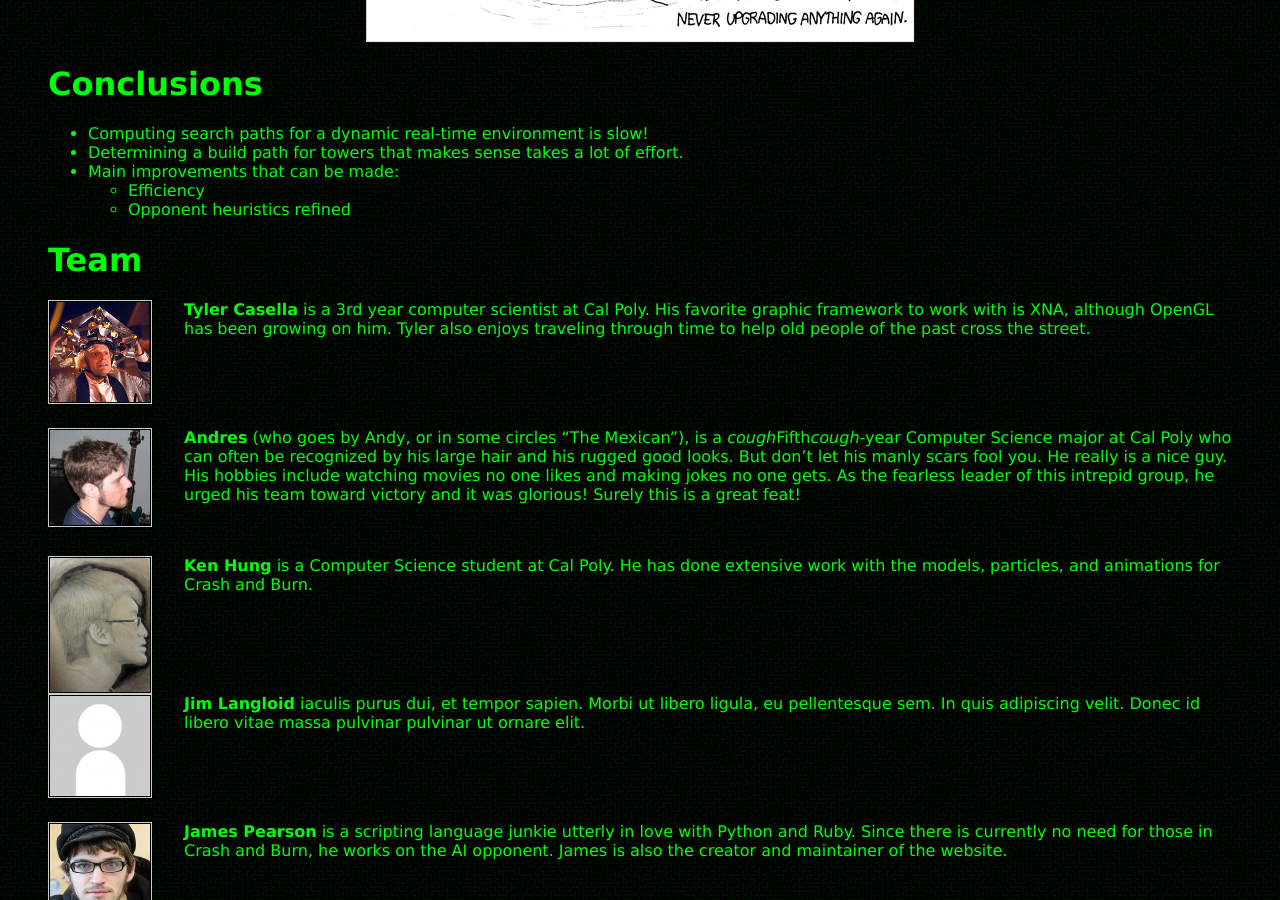
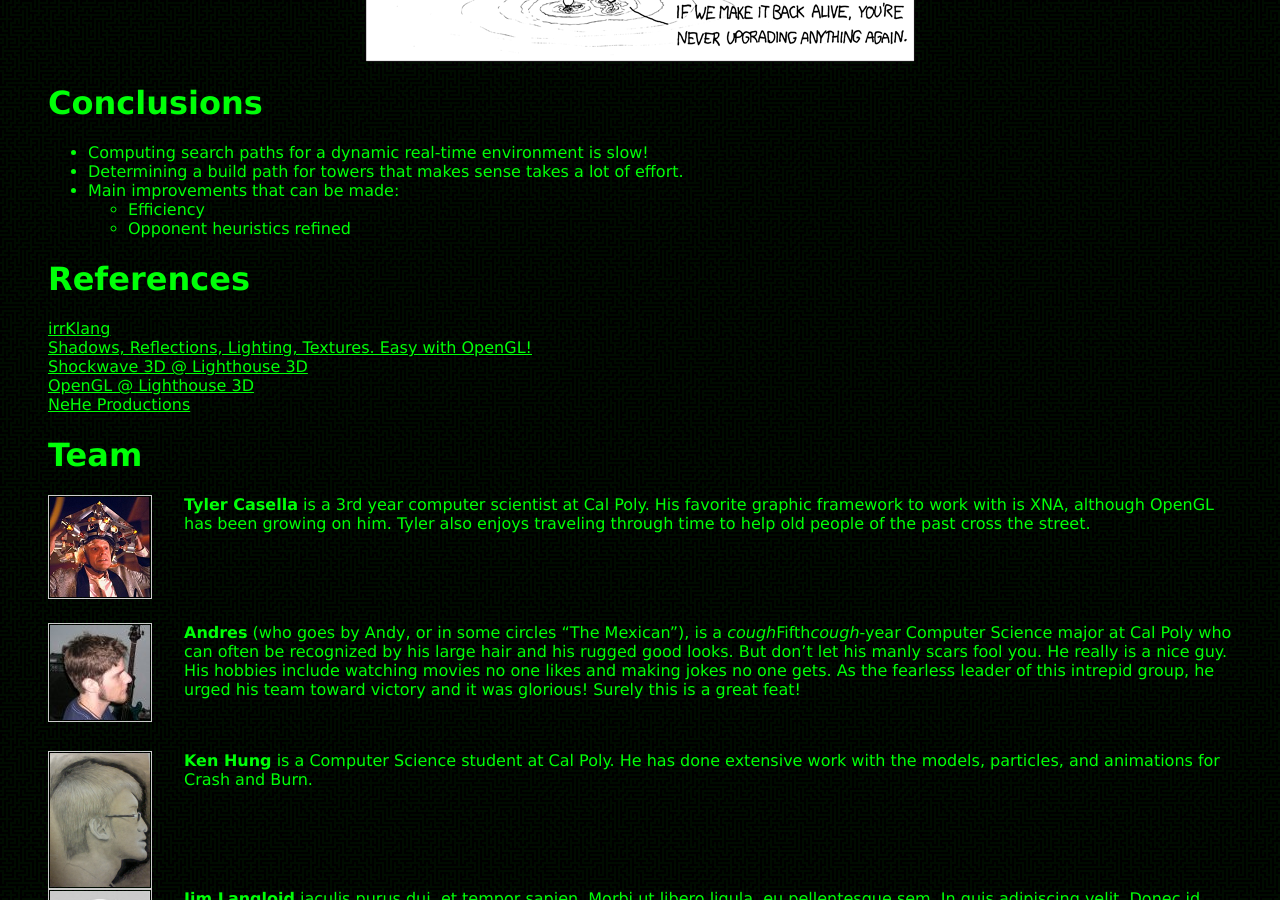
Before and after one commit to xiongchiamiov/virus-td, a Jekyll site: the page built from about.md, in a window 1280 px wide and 900 px high, scrolled down 2840 px. Built offline with Jekyll 4.4.1, drawn with Linux system fonts in a browser that asks for light colours; Markdown is read by kramdown in place of the engine named in the settings.

Commit message:
add references section

```diff
--- a/about.md
+++ b/about.md
@@ -10,7 +10,8 @@ Contents
 3. [Project Details](#details)
 4. [Results](#results)
 5. [Conclusions](#conclusions)
-6. [Team](#team)
+6. [References](#references)
+7. [Team](#team)
 </span>
 
 # Summary
@@ -106,6 +107,15 @@ to traverse the player's own tower grid.
 	- Efficiency
 	- Opponent heuristics refined
 
+<a name="references"></a>
+# References
+
+[irrKlang](http://www.ambiera.com/irrklang/)
+[Shadows, Reflections, Lighting, Textures. Easy with OpenGL!](http://www.opengl.org/resources/code/samples/mjktips/TexShadowReflectLight.html)
+[Shockwave 3D @ Lighthouse 3D](http://www.lighthouse3d.com/w3d/)
+[OpenGL @ Lighthouse 3D](http://www.lighthouse3d.com/opengl/glut/)
+[NeHe Productions](http://nehe.gamedev.net/)
+
 <a name="team"></a>
 # Team
 
```
